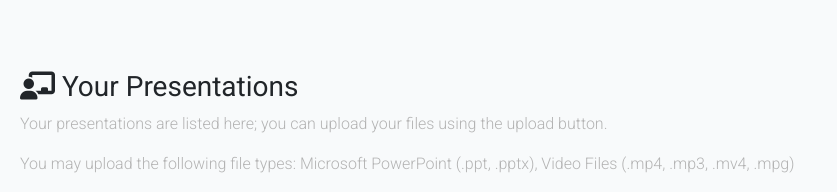
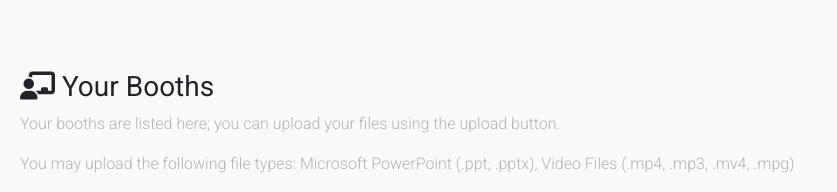
Before and after one commit to OneWorldPM/cos_exhibitor_graphics, a PHP site: the page made by application/views/presenter/dashboard.php in a window 1280 px wide. Shown: the part 112-304 px from the top of the page, without its empty margins (0-837 px from the left). Run offline with PHP 8.4, Linux system fonts and the light colour scheme; the template is opened without the code that fills it, so the values that code supplies are empty; the visitor is signed in with stand-in values (Sample User, id 1); some libraries are stand-ins or nearby versions.

Commit message:
fix bugs

```diff
--- a/application/views/admin/models/load-graphics.php
+++ b/application/views/admin/models/load-graphics.php
@@ -3,7 +3,7 @@
     <div class="modal-dialog modal-lg" role="document">
         <div class="modal-content">
             <div class="modal-header">
-                <h5 class="modal-title" id="loadPresentationsModalLabel">Load Presentations</h5>
+                <h5 class="modal-title" id="loadPresentationsModalLabel">Load Booths</h5>
             </div>
             <div class="modal-body">
 
@@ -105,7 +105,7 @@
                                 $("#inputPresentationsFile").val('').clone(true);
                                 $('.custom-file-label').html('Please select the file');
                                 $('#loadPresentationsModal').modal('hide');
-                                loadPresentations();
+                                loadPresenterBooths();
 
                                 Swal.fire(
                                     'Done!',
--- a/application/views/presenter/dashboard.php
+++ b/application/views/presenter/dashboard.php
@@ -42,12 +42,12 @@
 <main role="main" style="margin-top: 70px;margin-left: 20px;margin-right: 20px;">
     <div class="row">
         <div class="col-md-12">
-            <h3><i class="fas fa-chalkboard-teacher"></i> Your Presentations</h3>
-            <p>Your presentations are listed here; you can upload your files using the <!--<button id="example-upload-btn" class="btn btn-sm btn-info"><i class="fas fa-upload"></i> Upload</button>-->upload button.</p>
+            <h3><i class="fas fa-chalkboard-teacher"></i> Your Booths</h3>
+            <p>Your booths are listed here; you can upload your files using the <!--<button id="example-upload-btn" class="btn btn-sm btn-info"><i class="fas fa-upload"></i> Upload</button>-->upload button.</p>
             <p>You may upload the following file types:  Microsoft PowerPoint (.ppt, .pptx), Video Files (.mp4, .mp3, .mv4, .mpg)</p>
 
             <div id="lastUpdatedAlert" class="alert alert-warning alert-dismissible fade show" role="alert" style="display:none;">
-                Presentations list was last loaded on <strong><span id="lastUpdated"></span></strong> by admin
+                Booths list was last loaded on <strong><span id="lastUpdated"></span></strong> by admin
                 <button type="button" class="close" data-dismiss="alert" aria-label="Close">
                     <span aria-hidden="true">&times;</span>
                 </button>
```
